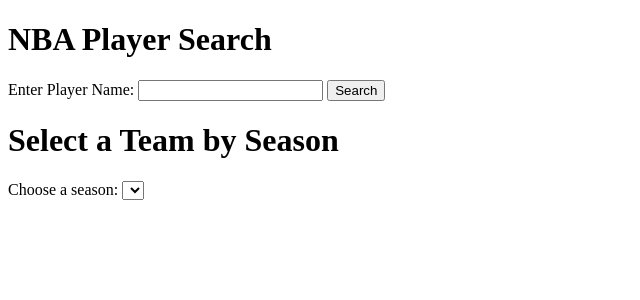
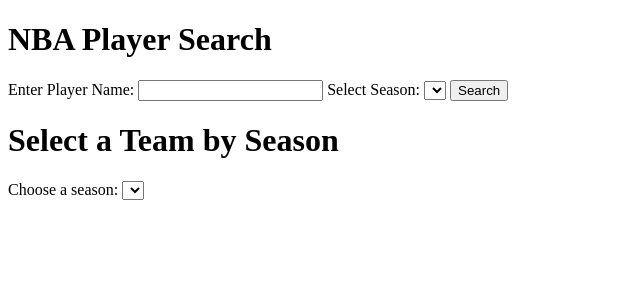
Before and after one commit to CeeJaee/cs4280_nbastats, a Flask app: page / in a window 1280 px wide. Shown: the top 300 px of the page, without its empty margins (0-640 px from the left). Run offline with Flask 3, Linux system fonts and the light colour scheme; data that the repository does not hold is empty.

Commit message:
modified to include season selection for player search

```diff
--- a/templates/index.html
+++ b/templates/index.html
@@ -9,6 +9,14 @@
     <form action="{{ url_for('search') }}" method="POST">
         <label for="player_name">Enter Player Name:</label>
         <input type="text" id="player_name" name="player_name" required>
+
+        <!-- Add season selection to the player search form -->
+        <label for="season">Select Season:</label>
+        <select name="season" id="season">
+            {% for season in seasons %}
+                <option value="{{ season }}" {% if season == selected_season %}selected{% endif %}>{{ season }}</option>
+            {% endfor %}
+        </select>
         <button type="submit">Search</button>
     </form>
 
```
